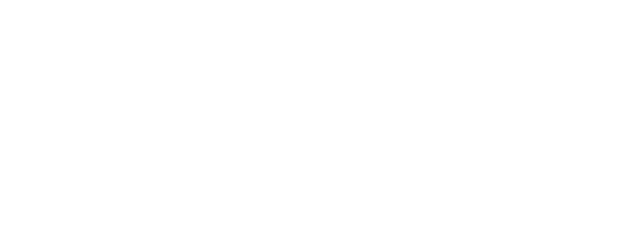
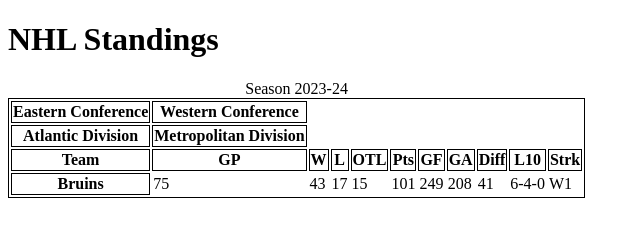
Before and after one commit to MyLanNguyen999/COMP1054-Lab4, a plain HTML site: page index.html in a window 1280 px wide. Shown: the whole page, without its empty margins (0-640 px from the left). Drawn offline with Linux system fonts and the light colour scheme.

Commit message:
added data

```diff
--- a/css/styles.css
+++ b/css/styles.css
@@ -0,0 +1,4 @@
+@charset "utf-8";
+table, th {
+    border: 1px solid black;
+}
--- a/index.html
+++ b/index.html
@@ -7,7 +7,52 @@
     <title>COMP 1054 - Lab 5</title>
 </head>
 <body>
-
+    <header>
+        <h1>NHL Standings</h1>
+    </header>
+    <main>
+        <table>
+            <caption>Season 2023-24</caption>
+            <thead>
+                <tr>
+                    <th>Eastern Conference</th>
+                    <th>Western Conference</th>
+                </tr>
+                <tr>
+                    <th>Atlantic Division</th>
+                    <th>Metropolitan Division</th>
+                </tr>
+                <tr>
+                    <th>Team</th>
+                    <th>GP</th>
+                    <th>W</th>
+                    <th>L</th>
+                    <th>OTL</th>
+                    <th>Pts</th>
+                    <th>GF</th>
+                    <th>GA</th>
+                    <th>Diff</th>
+                    <th>L10</th>
+                    <th>Strk</th>
+                </tr>
+            </thead>
+            <tbody>
+                <tr>
+                    <th> Bruins</th>
+                    <td>75</td>
+                    <td>43</td>
+                    <td>17</td>
+                    <td>15</td>
+                    <td>101</td>
+                    <td>249</td>
+                    <td>208</td>
+                    <td>41</td>
+                    <td>6-4-0</td>
+                    <td>W1</td>
+                </tr>
+            </tbody>
+        </table>
+    </main>
 
 </body>
 </html>
```
